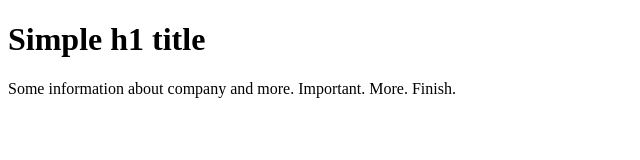
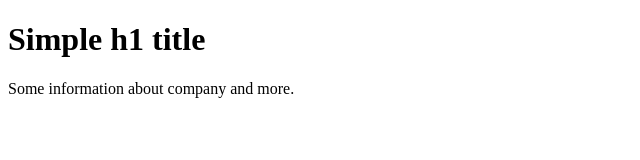
Before and after one commit to LeoMain/test, a plain HTML site: page index.html in a window 1280 px wide. Shown: the whole page, without its empty margins (0-640 px from the left). Drawn offline with Linux system fonts and the light colour scheme.

Commit message:
Revert "Merge branch 'feature/MyFeature' into develop"
This reverts commit 946d02f016dd4cf6b9e10e939e19dcfa4d51b4ba, reversing
changes made to 5fedefd89e09e3e549492a7941595144935d658c.

```diff
--- a/index.html
+++ b/index.html
@@ -7,9 +7,6 @@
 <h1>Simple h1 title</h1>
 <footer>
 	Some information about company and more.
-	Important.
-	More.
-	Finish.
 </footer>
 </body>
 </html>
```
